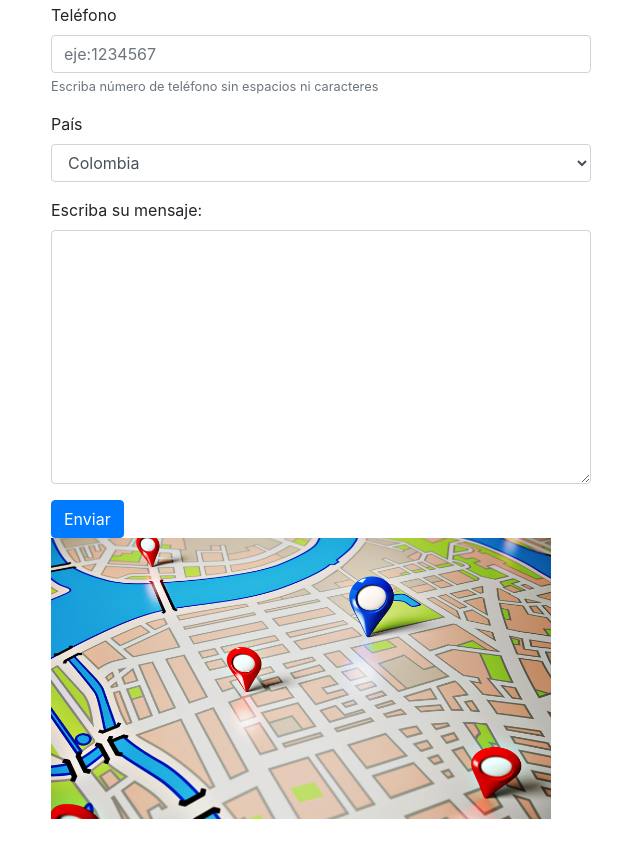
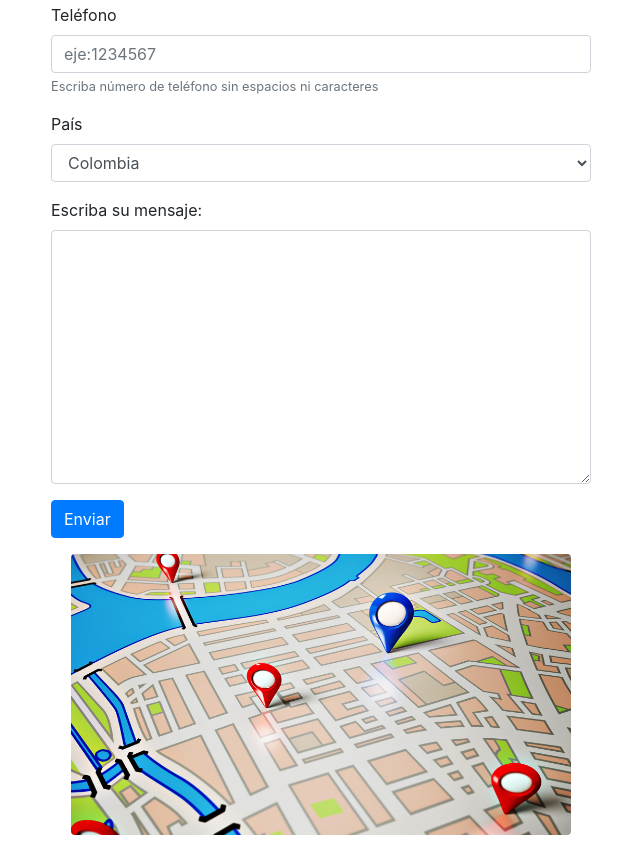
Before and after one commit to rosavergarab/proyecto_formulario, a website: page public/index.html in a window 1280 px wide. Shown: the part 348-1199 px from the top of the page, without its empty margins (604-1244 px from the left). Before the commit the page ends 1167 px from the top, so only its background shows below. Drawn offline with nearby package versions, Linux system fonts and the light colour scheme.

Commit message:
proyecto formulario de contactos

```diff
--- a/public/index.html
+++ b/public/index.html
@@ -50,7 +50,10 @@
                 <textarea class="form-control" id="mensaje" rows="10" cols="50"></textarea>
               </div>
               <button type="submit" onclick="cargarContacto()" class="btn btn-primary">Enviar</button>
-              <img src="mapa2.jpg" width="500" heigth="400">
+              <p></p>
+              <div class="form-group">
+                <img src="mapa2.jpg" class="rounded mx-auto d-block" alt="..." width="500" heigth="400">
+              </div>
             </form>
             <div id="contacto"></div>
           </div>
```
Also changed, not shown: public/style.css (line endings or trailing spaces).
